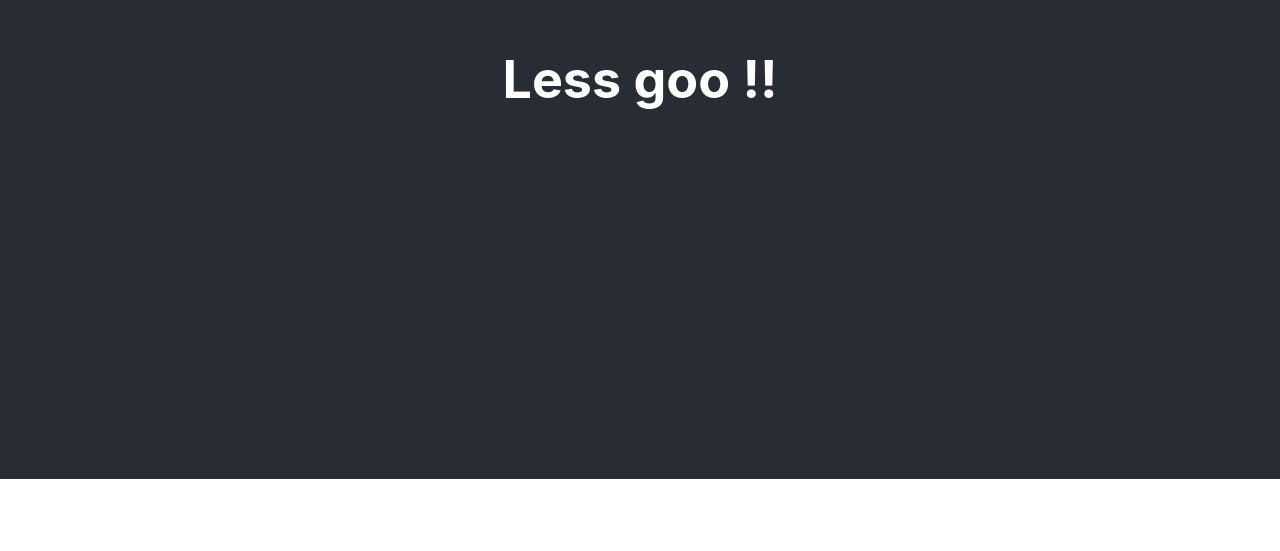
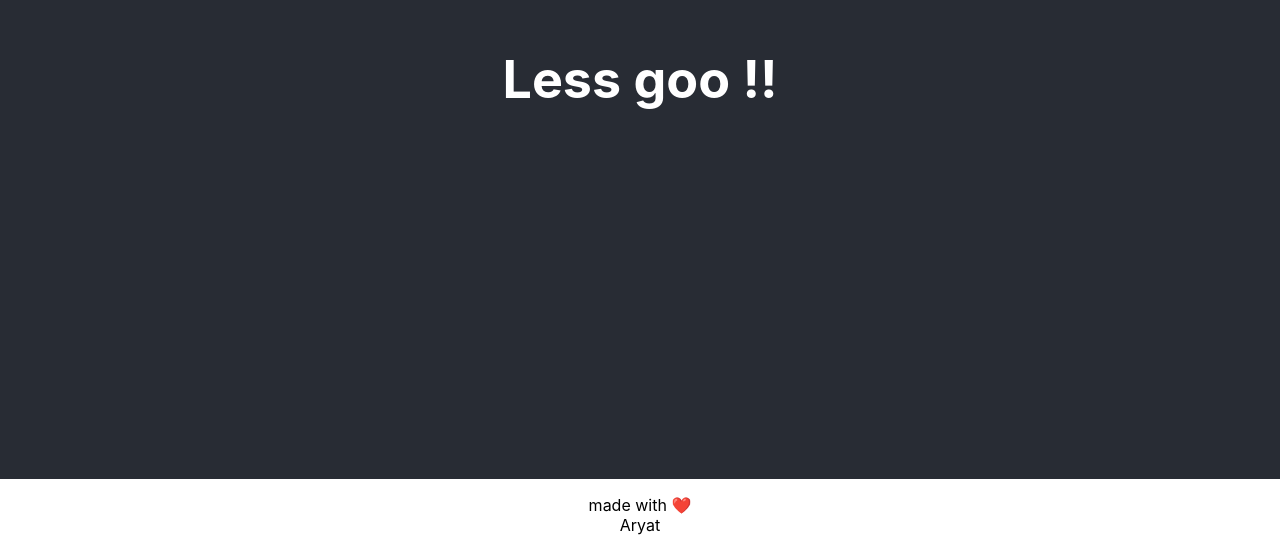
Before and after one commit to aryat10/AuthenticationSystem, a React (Create React App) app in the folder client/: page / in a window 1280 px wide. Shown: the part 321-872 px from the top of the page. Before the commit the page ends 800 px from the top, so only its background shows below. Built offline with nearby package versions, Linux system fonts and the light colour scheme.

Commit message:
Add footer with creator attribution

```diff
--- a/client/src/App.js
+++ b/client/src/App.js
@@ -7,6 +7,11 @@ function App() {
       <header className="App-header">
        <h1>Less goo !! </h1>
       </header>
+      <footer>
+        <p>
+          made with ❤️ <br></br> Aryat
+        </p>
+      </footer>
     </div>
   );
 }
```
